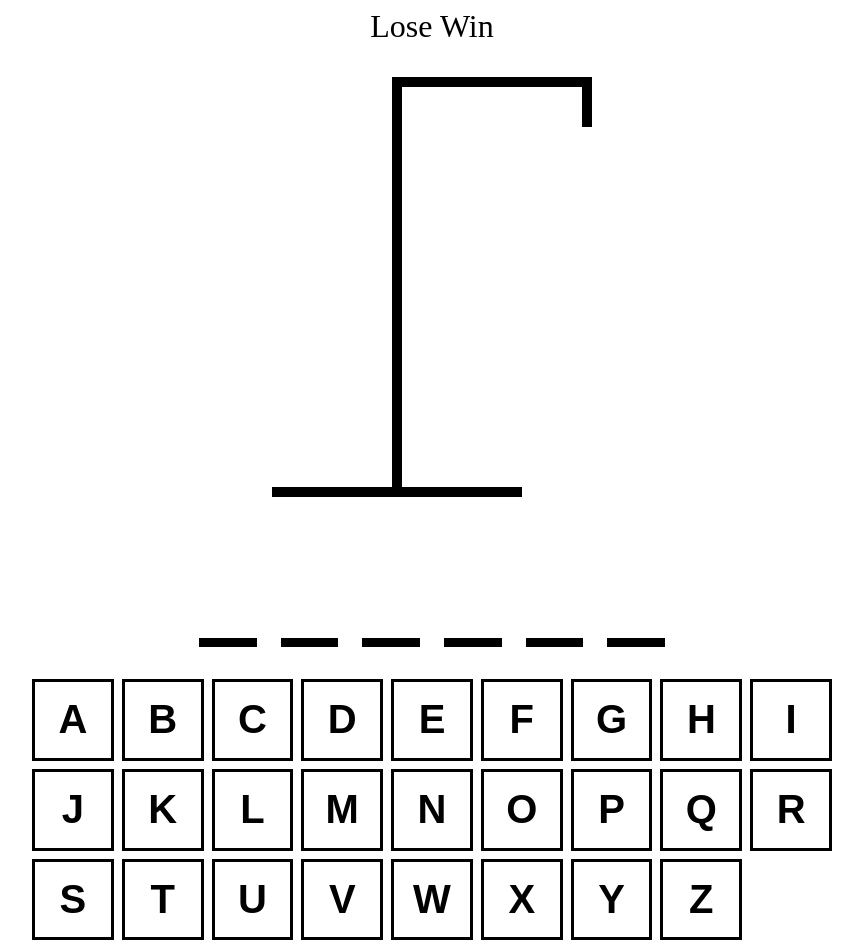
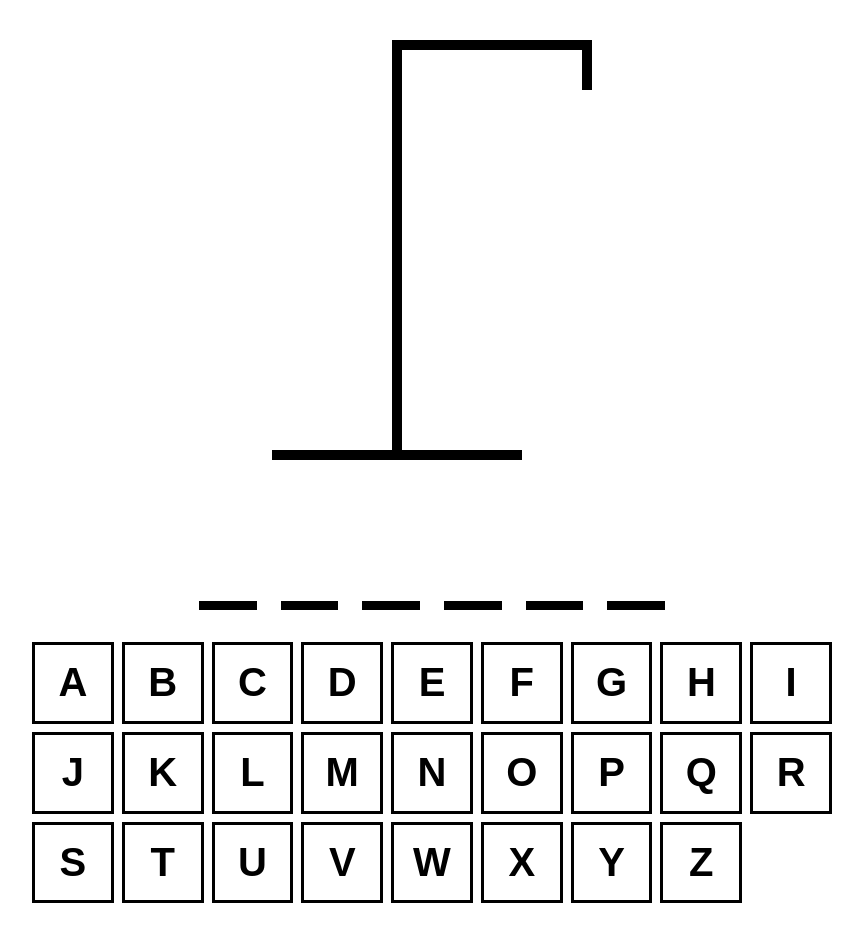
Before and after one commit to luckeysherpa07/hangmanWithTypescript, a React (Vite) app: page / in a window 1280 px wide. Shown: the whole page, without its empty margins (208-1071 px from the left). After the commit the page ends 911 px from the top, so only its background shows below. Built offline with nearby package versions, Linux system fonts and the light colour scheme; the HTML template or start-up script is replaced by a standard one.

Commit message:
fixed the css function in the keyboard

```diff
--- a/src/App.tsx
+++ b/src/App.tsx
@@ -13,6 +13,11 @@ function App() {
     const incorrectLetters = guessedLetters.filter(
         (letter) => !wordToGuess.includes(letter)
     )
+
+    const isLoser = incorrectLetters.length >= 6
+    const isWinner = wordToGuess
+        .split("")
+        .every((letter) => guessedLetters.includes(letter))
 
     const addGuessedLetter = useCallback(
         (letter: string) => {
@@ -50,7 +55,8 @@ function App() {
             }}
         >
             <div style={{ fontSize: "2rem", textAlign: "center" }}>
-                Lose Win
+                {isWinner && "Winner! - Refresh to try again"}
+                {isLoser && "Nice Try! - Refresh to try again"}
             </div>
             <HangmanDrawing numberOfGuesses={incorrectLetters.length} />
             <HangmanWord
@@ -59,6 +65,7 @@ function App() {
             />
             <div style={{ alignSelf: "stretch" }}>
                 <Keyboard
+                    disabled={isWinner || isLoser}
                     activeLetters={guessedLetters.filter((letter) =>
                         wordToGuess.includes(letter)
                     )}
--- a/src/Keyboard.module.css
+++ b/src/Keyboard.module.css
@@ -2,7 +2,7 @@
   width: 100%;
   border: 3px solid black;
   background: none;
-    aspect-ratio: 1 / 1 ;
+  aspect-ratio: 1 / 1;
   font-size: 2.5rem;
   text-transform: uppercase;
   padding: .5rem;
@@ -11,13 +11,13 @@
   color: black;
 }
 
-.btn:active {
-    background-color: hsl(239, 100%, 50%);
-    color: blue;
+.btn.active {
+  background-color: hsl(200, 100%, 50%);
+  color: white;
 }
 
 .btn.inactive {
-    opacity: 0.3;
+  opacity: .3;
 }
 
 .btn:hover:not(:disabled),
--- a/src/Keyboard.tsx
+++ b/src/Keyboard.tsx
@@ -29,6 +29,7 @@ const KEYS = [
 ]
 
 type KeyboardProps = {
+    disabled?: boolean
     activeLetters: string[]
     inactiveLetters: string[]
     addGuessedLetter: (letter: string) => void
@@ -36,6 +37,7 @@ type KeyboardProps = {
 
 export function Keyboard({
     activeLetters,
+    disabled = false,
     inactiveLetters,
     addGuessedLetter,
 }: KeyboardProps) {
@@ -57,7 +59,7 @@ export function Keyboard({
                         className={`${styles.btn} ${
                             isActive ? styles.active : ""
                         } ${isInactive ? styles.inactive : ""}`}
-                        disabled={isActive || isInactive}
+                        disabled={isInactive || isActive || disabled}
                     >
                         {key}
                     </button>
```
Lines whose indentation alone changed are shown as unchanged.
